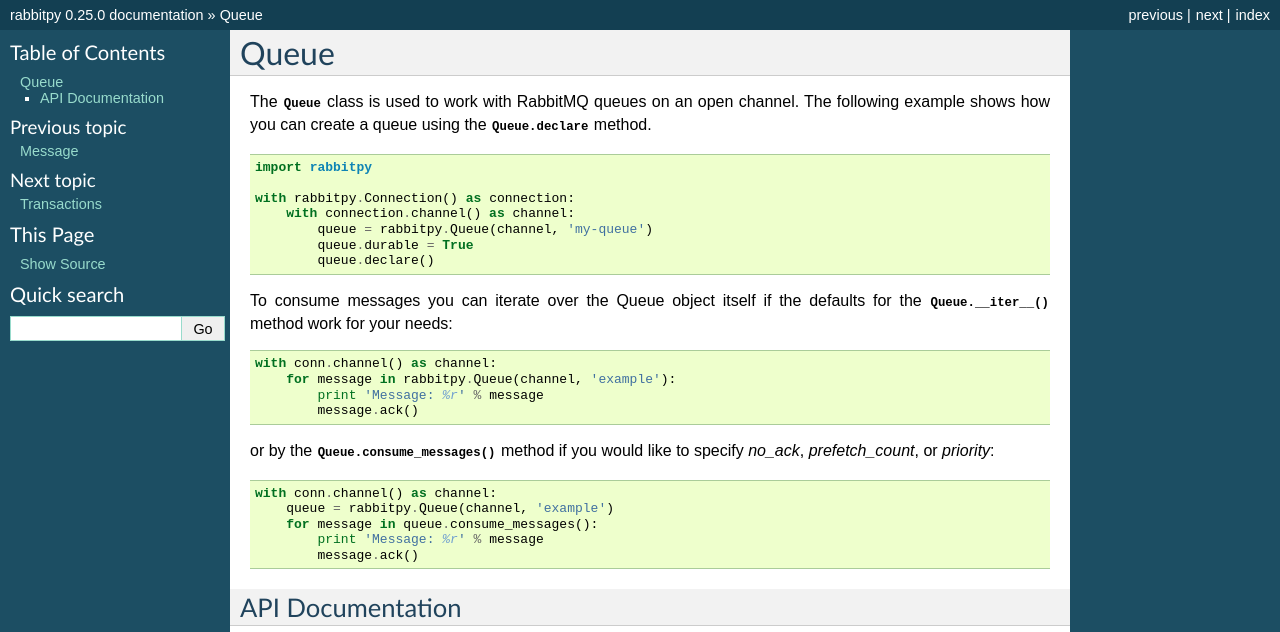
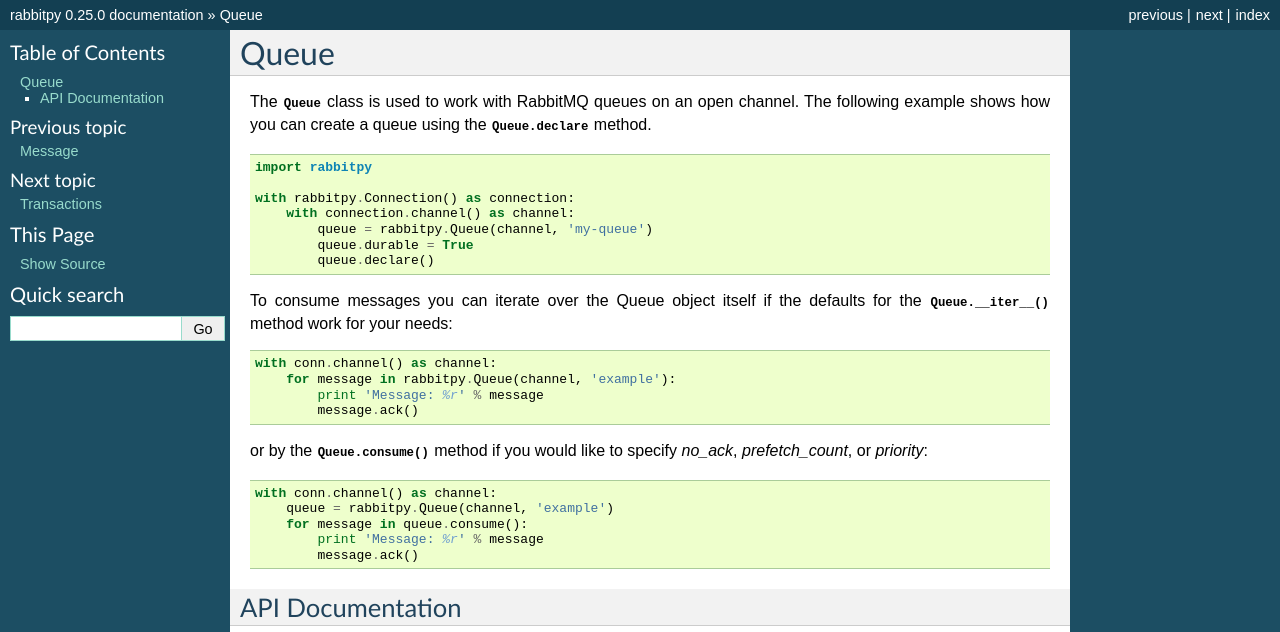
Before and after one commit to gmr/rabbitpy, a Sphinx documentation site: the page built from docs/api/queue.rst, in a window 1280 px wide, cut to the strip 0-632 px from the top of the page. Built offline with Sphinx 7.4.7, drawn with Linux system fonts in a browser that asks for light colours.

Commit message:
Fix the docs

```diff
--- a/docs/api/queue.rst
+++ b/docs/api/queue.rst
@@ -21,13 +21,13 @@
             print 'Message: %r' % message
             message.ack()
 
-or by the :py:meth:`Queue.consume_messages() <rabbitpy.Queue.consume_messages>` method if you would like to specify `no_ack`, `prefetch_count`, or `priority`:
+or by the :py:meth:`Queue.consume() <rabbitpy.Queue.consume>` method if you would like to specify `no_ack`, `prefetch_count`, or `priority`:
 
 .. code:: python
 
     with conn.channel() as channel:
         queue = rabbitpy.Queue(channel, 'example')
-        for message in queue.consume_messages():
+        for message in queue.consume():
             print 'Message: %r' % message
             message.ack()
 
```
